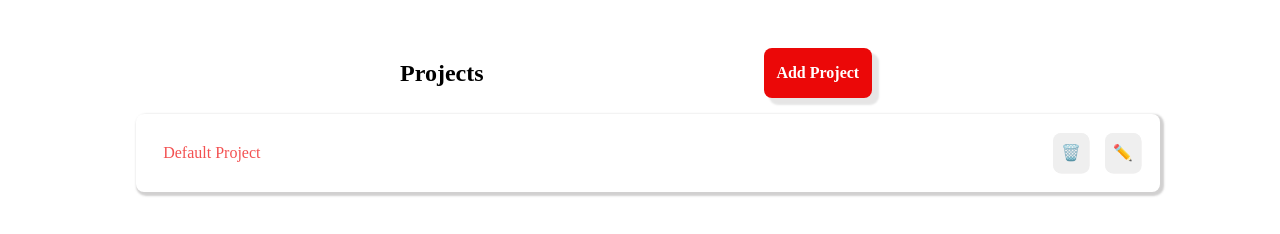
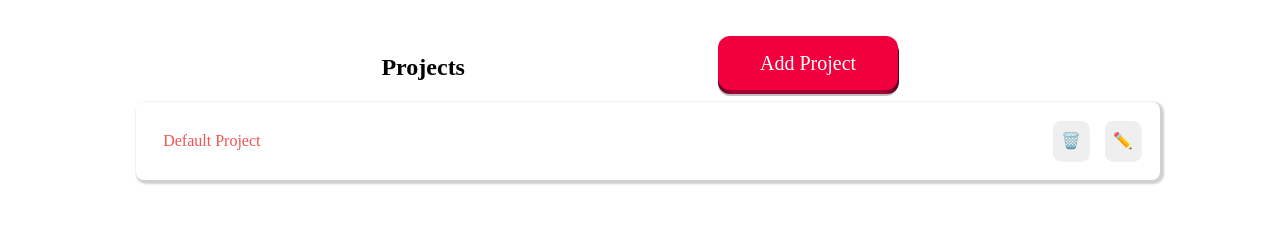
Before and after one commit to chucoyos/todo_list, a website built with webpack: page dist/index.html in a window 1280 px wide. Built offline with nearby package versions, Linux system fonts and the light colour scheme.

Commit message:
Style addProject button

```diff
--- a/src/projects/projects.js
+++ b/src/projects/projects.js
@@ -8,11 +8,25 @@ const projects =  () => {
   projectsHeader.setAttribute('id', 'projects-header');
   const projectTitle = document.createElement('h2');
   projectTitle.textContent = 'Projects';
+
+
   const addProjectButton = document.createElement('button');
-  addProjectButton.textContent = 'Add Project';
   addProjectButton.setAttribute('id', 'add-project-button');
+  addProjectButton.classList.add('pushable');
+  const btnShadow = document.createElement('span');
+  btnShadow.classList.add('shadow');
+  const btnEdge = document.createElement('span');
+  btnEdge.classList.add('edge');
+  const btnFront = document.createElement('span');
+  btnFront.classList.add('front');
+  btnFront.textContent = 'Add Project';
+  addProjectButton.appendChild(btnShadow);
+  addProjectButton.appendChild(btnEdge);
+  addProjectButton.appendChild(btnFront);
+
   projectsHeader.appendChild(projectTitle);
   projectsHeader.appendChild(addProjectButton);
+
 
   addProjectButton.addEventListener('click', () => {
     const newProjectContainer = newProject();
--- a/src/styles/style.css
+++ b/src/styles/style.css
@@ -55,22 +55,107 @@ p, h1, h2, h3, h4, h5, h6 {
 }
 /* End css reset */
 
-#add-project-button {
-  background-color: rgb(235, 8, 8);
-  color: #fff;
-  font-weight: 900;
-  display: flex;
-  justify-content: center;
-  align-items: center;
-  margin: 0.5rem;
-  padding: 0.8rem;
-  border: none;
-  border-radius: 0.5rem;
-  box-shadow: 6px 6px 2px 1px rgba(8, 4, 4, 0.1);
+/* #add-project-button {
+  padding: 12px 42px;
+    border-radius: 12px;
+    font-size: 1.25rem;
+    color: white;
+    background: hsl(345deg 100% 47%);
+    will-change: transform;
+    transform: translateY(-4px);
+    transition:
+      transform
+      600ms
+      cubic-bezier(.3, .7, .4, 1);
 }
 #add-project-button:hover {
-  background-color: rgba(243, 67, 67, 0.8);
+  transform: translateY(-6px);
+    transition:
+      transform
+      250ms
+      cubic-bezier(.3, .7, .4, 1.5);
+} */
+.pushable {
+  position: relative;
+  border: none;
+  background: transparent;
+  padding: 0;
   cursor: pointer;
+  outline-offset: 4px;
+  transition: filter 250ms;
+}
+.shadow {
+  position: absolute;
+  top: 0;
+  left: 0;
+  width: 100%;
+  height: 100%;
+  border-radius: 12px;
+  background: hsl(0deg 0% 0% / 0.25);
+  will-change: transform;
+  transform: translateY(2px);
+  transition:
+    transform
+    600ms
+    cubic-bezier(.3, .7, .4, 1);
+}
+.edge {
+  position: absolute;
+  top: 0;
+  left: 0;
+  width: 100%;
+  height: 100%;
+  border-radius: 12px;
+  background: linear-gradient(
+    to left,
+    hsl(340deg 100% 16%) 0%,
+    hsl(340deg 100% 32%) 8%,
+    hsl(340deg 100% 32%) 92%,
+    hsl(340deg 100% 16%) 100%
+  );
+}
+.front {
+  display: block;
+  position: relative;
+  padding: 12px 42px;
+  border-radius: 12px;
+  font-size: 1.25rem;
+  color: white;
+  background: hsl(345deg 100% 47%);
+  will-change: transform;
+  transform: translateY(-4px);
+  transition:
+    transform
+    600ms
+    cubic-bezier(.3, .7, .4, 1);
+}
+.pushable:hover {
+  filter: brightness(110%);
+}
+.pushable:hover .front {
+  transform: translateY(-6px);
+  transition:
+    transform
+    250ms
+    cubic-bezier(.3, .7, .4, 1.5);
+}
+.pushable:active .front {
+  transform: translateY(-2px);
+  transition: transform 34ms;
+}
+.pushable:hover .shadow {
+  transform: translateY(4px);
+  transition:
+    transform
+    250ms
+    cubic-bezier(.3, .7, .4, 1.5);
+}
+.pushable:active .shadow {
+  transform: translateY(1px);
+  transition: transform 34ms;
+}
+.pushable:focus:not(:focus-visible) {
+  outline: none;
 }
 #projects-container {
   display: flex;
```
Also changed, not shown: dist/bundle.js.
